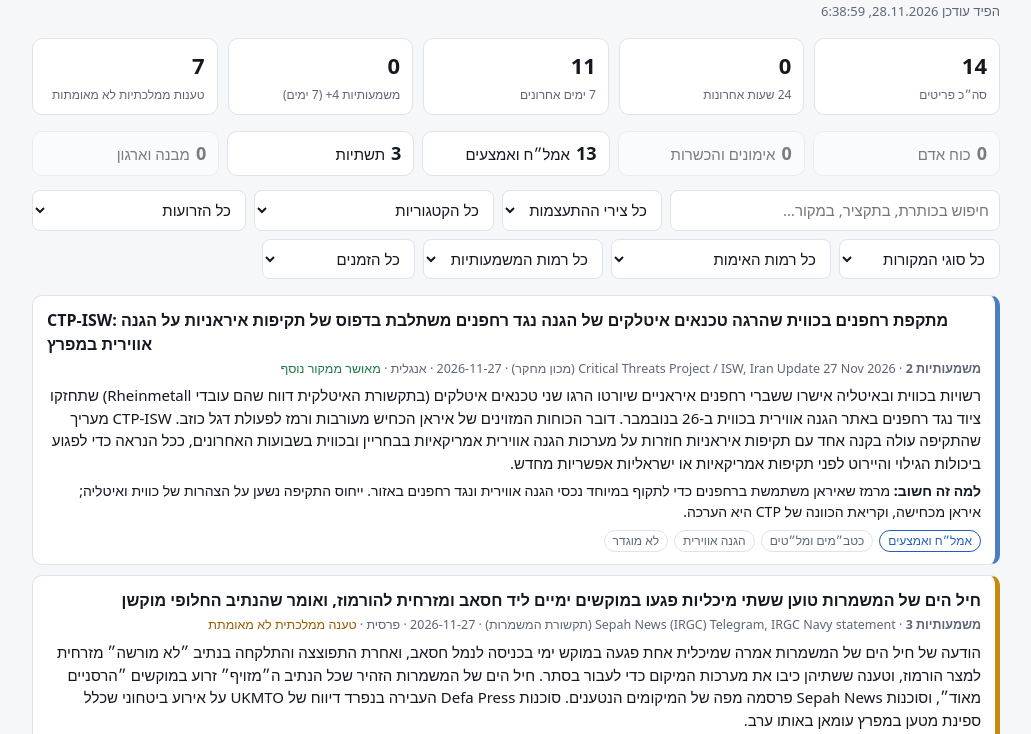
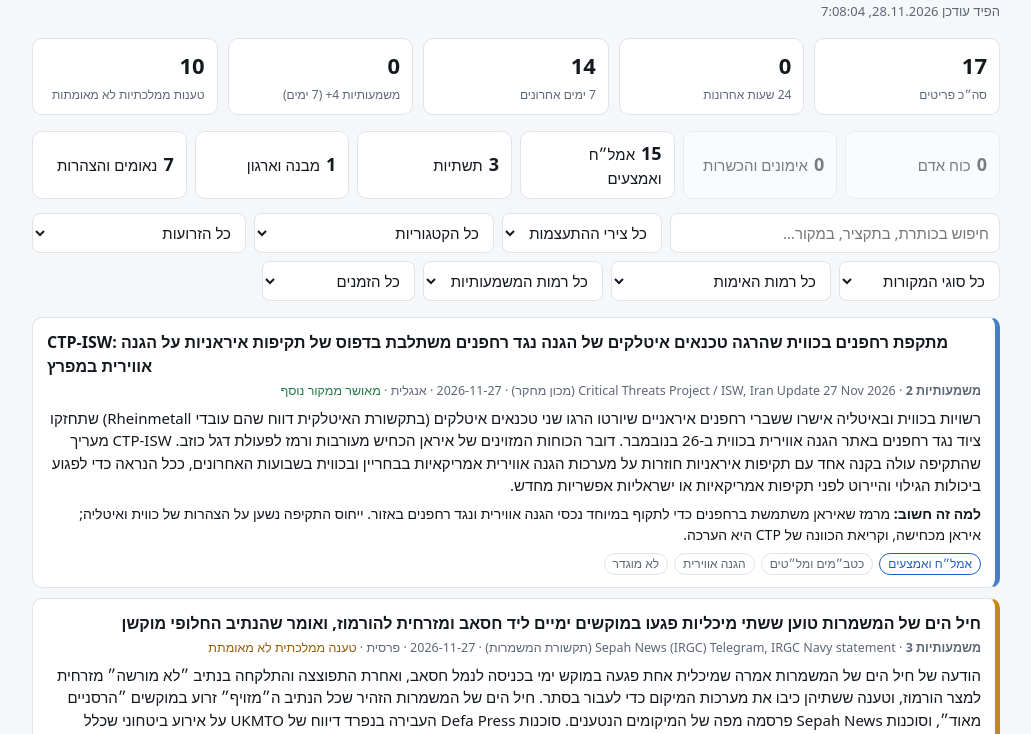
Before and after one commit to aelad4/iran-force-buildup-feed, a plain HTML site: page index.html in a window 1280 px wide. Shown: the part 53-787 px from the top of the page, without its empty margins (124-1155 px from the left). Drawn offline with Linux system fonts and the light colour scheme.

Commit message:
Add statements axis (speeches and statements) and three statement items
Co-Authored-By: Claude Opus 5.5 <noreply@anthropic.com>
Claude-Session: https://claude.ai/code/session_01WMYyyCFG4TdQCCcT7VPw7m

```diff
--- a/feed.json
+++ b/feed.json
@@ -1,5 +1,5 @@
 {
- "updated_at": "2026-11-28T06:38:59.599147+00:00",
+ "updated_at": "2026-11-28T07:08:04.977639+00:00",
  "items": [
   {
    "title": "CTP-ISW: מתקפת רחפנים בכווית שהרגה טכנאים איטלקים של הגנה נגד רחפנים משתלבת בדפוס של תקיפות איראניות על הגנה אווירית במפרץ",
@@ -69,7 +69,8 @@
    "verification": "unverified_state_claim",
    "found_at": "2026-11-28",
    "domains": [
-    "weapons"
+    "weapons",
+    "statements"
    ]
   },
   {
@@ -96,6 +97,32 @@
    "domains": [
     "infrastructure"
    ]
+  },
+  {
+   "title": "בכירי המשמרות: ייצור הטילים \"לא נעצר כלל\", מלאי הטילים האסטרטגי \"שוקם\" וכושר הייצור של טילים ורחפנים גדל",
+   "url": "https://t.me/defapress_ir/73435",
+   "source_name": "Defa Press Telegram (Armed Forces outlet)",
+   "source_domain": "t.me",
+   "source_type": "state_media",
+   "published_date": "2026-11-26",
+   "language": "fa",
+   "summary": "דובר המשמרות, סרדאר מוחבי, אמר ב-26 בנובמבר שייצור הטילים של המשמרות \"לא נעצר כלל\", שמצב מלאי הטילים \"טוב בהרבה משל אמריקה\", ושאיראן מוסיפה \"מיום ליום\" לדיוק ולכוח ההרס של טיליה. סגן מפקד המשמרות, האלוף איזדי, אמר ב-23 בנובמבר שלמרות התקיפות על מרכזים צבאיים, כושר הייצור של טילים ורחפנים \"גדל יותר מבעבר\". ב-22 בנובמבר אמר סנאאי-ראד מהמשרד הפוליטי-אידאולוגי של המפקד העליון שמלאי הטילים האסטרטגי \"שוקם\" ושבידי הלוחמים \"סוגים חדשים של נשק אסטרטגי\" (defapress_ir/73024).",
+   "why_it_matters": "מסר מתואם של בכירים על חוסן התעשייה הצבאית מול הערכות מערביות של פגיעה קשה (למשל ההערכה בערם ניוז שרק כ-40% מכושר השיגור שוקם). אין בהצהרות מספרים או ראיות, והן נועדו בבירור גם להרתעה.",
+   "domains": [
+    "statements",
+    "weapons"
+   ],
+   "categories": [
+    "missiles",
+    "drones",
+    "production_capacity"
+   ],
+   "branches": [
+    "irgc_aerospace"
+   ],
+   "significance": 2,
+   "verification": "unverified_state_claim",
+   "found_at": "2026-11-28"
   },
   {
    "title": "ערם ניוז: מומחים מצפון קוריאה מסייעים מרחוק לאיראן בפיתוח משגרים בערי הטילים התת-קרקעיות; הערכה שרק כ-40% מכושר השיגור שוקם",
@@ -193,8 +220,60 @@
    "verification": "single_source",
    "found_at": "2026-11-28",
    "domains": [
+    "weapons",
+    "statements"
+   ]
+  },
+  {
+   "title": "מפקד המשמרות וחידי: \"המלחמה הבאה לא תהיה אזורית\"; מפקד הצי של הארטש: \"המגבלה הגאוגרפית הוסרה\"",
+   "url": "https://t.me/sepah/80314",
+   "source_name": "Sepah News (IRGC) Telegram",
+   "source_domain": "t.me",
+   "source_type": "irgc_media",
+   "published_date": "2026-11-24",
+   "language": "fa",
+   "summary": "מפקד המשמרות, אחמד וחידי, אמר ב-24 בנובמבר ש\"כפי שאמר מנהיג המהפכה, המלחמה כבר לא תהיה אזורית בלבד\", ושהלחימה יכולה להתרחב \"לכל נקודה שתידרש\". ב-27 בנובמבר אמר מפקד הצי של הארטש, האדמירל שהרם איראני, שעם \"ההנחיה החדשה של מנהיג המהפכה\" \"המגבלה הגאוגרפית הוסרה\", שהאויב ייפגע \"בכל עומק שיהיה\", ושאיראן \"תנקום\" על הפריגטה דנא ועל שאר ההרוגים (לפי BisimchiMedia).",
+   "why_it_matters": "שני מפקדים בכירים, מהמשמרות ומהארטש, חוזרים על אותו קו: הנחיה של המנהיג שמסירה מגבלות גאוגרפיות על תגובה. זה משתלב בטענות על הגדלת טווח הטילים ובאיומים על בסיסים באירופה. אלה הצהרות כוונה בלבד, בלי פירוט של אמצעים.",
+   "domains": [
+    "statements",
+    "organization"
+   ],
+   "categories": [
+    "missiles",
+    "naval",
+    "other"
+   ],
+   "branches": [
+    "irgc_aerospace",
+    "artesh"
+   ],
+   "significance": 2,
+   "verification": "unverified_state_claim",
+   "found_at": "2026-11-28"
+  },
+  {
+   "title": "מפקד הארטש חאתמי מורה לצי: \"מצר הורמוז צריך להיסגר יותר מיום ליום\"; דובר הארטש: מערכות חדשות נכנסו לשימוש",
+   "url": "https://t.me/sepah/80302",
+   "source_name": "Sepah News (IRGC) Telegram",
+   "source_domain": "t.me",
+   "source_type": "irgc_media",
+   "published_date": "2026-11-24",
+   "language": "fa",
+   "summary": "מפקד הארטש, האלוף אמיר חאתמי, הורה ב-24 בנובמבר למפקד הצי של הארטש שעד שיתקיימו \"שבעת התנאים\" של איראן, מצר הורמוז לא רק שלא ייפתח אלא \"ייסגר יותר מיום ליום\", עם \"ניהול חזק יותר\". למחרת אמר דובר הארטש, אמיר אכרמי-ניא, שבזכות \"כניסת מערכות חדשות, שדרוג מערכות קודמות וחיזוק סדר הכוחות של הארטש\" רמת הפיקוח על מצר הורמוז עלתה (sepah/80352).",
+   "why_it_matters": "הוראה מפורשת מהדרג הבכיר של הארטש להדק את השליטה בהורמוז, בעקבותיה פגיעות במיכליות שהארטש ומשמרות המהפכה מדווחים עליהן כמעט מדי יום. הדובר לא פירט אילו מערכות חדשות נכנסו.",
+   "domains": [
+    "statements",
     "weapons"
-   ]
+   ],
+   "categories": [
+    "naval"
+   ],
+   "branches": [
+    "artesh"
+   ],
+   "significance": 2,
+   "verification": "unverified_state_claim",
+   "found_at": "2026-11-28"
   },
   {
    "title": "חבר ועדת הביטחון בפרלמנט טוען שטווח הטילים של איראן הוגדל ל-4,500 ק\"מ; מומחים: אב-טיפוס של טיל לטווח ביניים קיים, אך לא הוכחה יכולת אמינה",
@@ -216,7 +295,8 @@
    "verification": "unverified_state_claim",
    "found_at": "2026-11-28",
    "domains": [
-    "weapons"
+    "weapons",
+    "statements"
    ]
   },
   {
@@ -240,7 +320,8 @@
    "verification": "unverified_state_claim",
    "found_at": "2026-11-28",
    "domains": [
-    "weapons"
+    "weapons",
+    "statements"
    ]
   },
   {
--- a/index.html
+++ b/index.html
@@ -61,9 +61,9 @@ h1{font-size:22px;margin:0 0 2px}
 </div>
 <script>
 const $ = id => document.getElementById(id);
-const DOMAINS = ['personnel','training','weapons','infrastructure','organization'];
+const DOMAINS = ['personnel','training','weapons','infrastructure','organization','statements'];
 const HE = {
-  personnel:'כוח אדם', training:'אימונים והכשרות', weapons:'אמל״ח ואמצעים', infrastructure:'תשתיות', organization:'מבנה וארגון',
+  personnel:'כוח אדם', training:'אימונים והכשרות', weapons:'אמל״ח ואמצעים', infrastructure:'תשתיות', organization:'מבנה וארגון', statements:'נאומים והצהרות',
   missiles:'טילים', drones:'כטב״מים ומל״טים', air_defense:'הגנה אווירית', naval:'ים', air_force:'חיל האוויר', space:'חלל',
   c4isr_ew:'פיקוד, בקרה ולוחמה אלקטרונית', procurement_transfer:'רכש והעברת טכנולוגיה', production_capacity:'יכולת ייצור',
   budget:'תקציב', exercises:'תרגילים', sanctions_networks:'סנקציות ורשתות רכש', other:'אחר',
```
Also changed, not shown: 3 other files.
